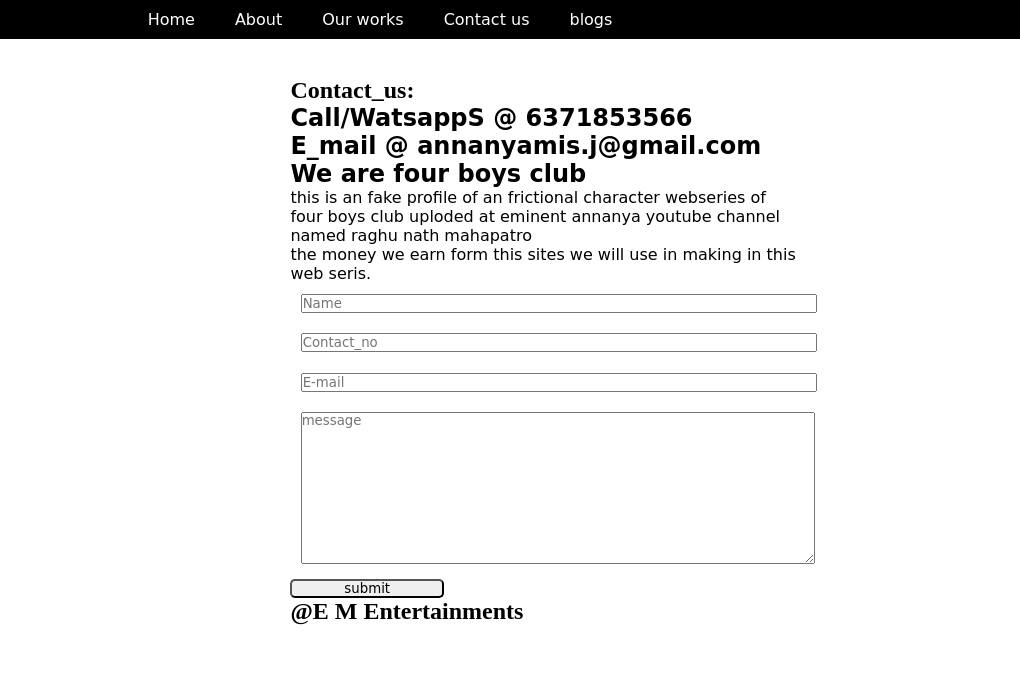
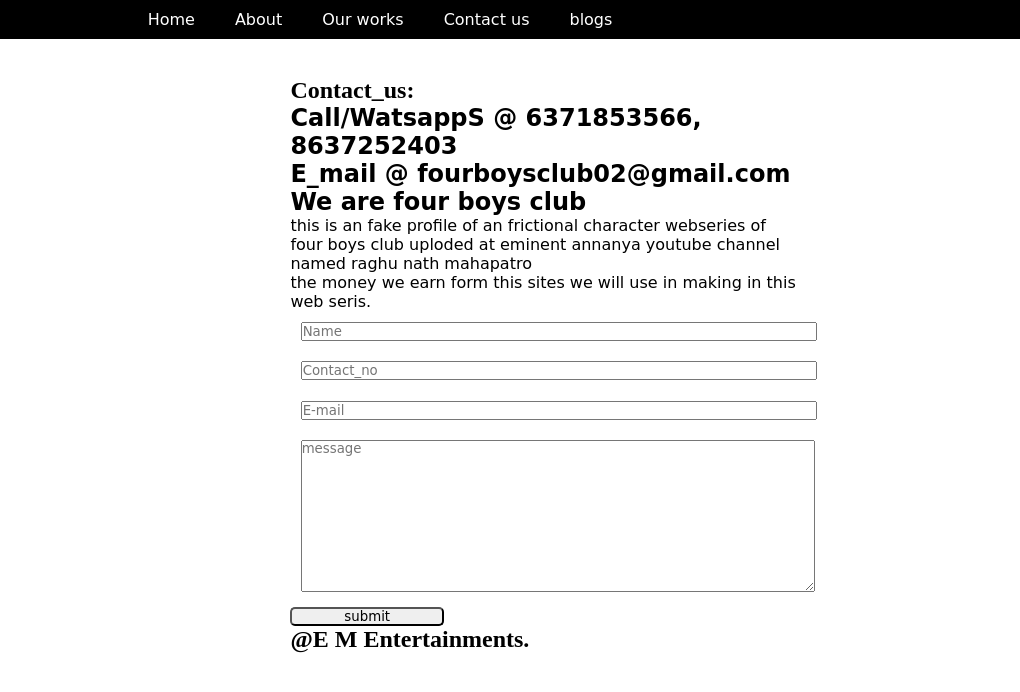
Before and after one commit to Eminent-annanya/fourboysclub, a website: page views/contact.html in a window 1280 px wide. Shown: the full height of the page, 260-1280 px from the left. Drawn offline with Linux system fonts and the light colour scheme.

Commit message:
this is a addon

```diff
--- a/views/contact.html
+++ b/views/contact.html
@@ -108,8 +108,8 @@
         </div>
         <div class="fo">
             <h1> Contact_us: </h1>
-            <h2>Call/WatsappS @ 6371853566</h2>
-            <h2>E_mail @ annanyamis.j@gmail.com</h2>
+            <h2>Call/WatsappS @ 6371853566, 8637252403 </h2>
+            <h2>E_mail @ fourboysclub02@gmail.com </h2>
             <h2>We are four boys club</h2>
             <p>this is an fake profile of an frictional character  webseries of four boys club uploded at eminent annanya youtube channel named raghu nath mahapatro<br>the money we earn form this sites we will use in making in this web seris.</p>
             <form action="/contact" method="POST" id="contact">
@@ -118,7 +118,7 @@
                 <input type="email", name="email", placeholder="E-mail", class="mi">
                 <textarea name="requirments", cols="30", rows="10", placeholder="message", class="mi"></textarea>
                 <button class="btn"> submit </button>
-                <h1> @E M Entertainments </h1>
+                <h1> @E M Entertainments. </h1>
             </form>
         </div>
     </section>
```
